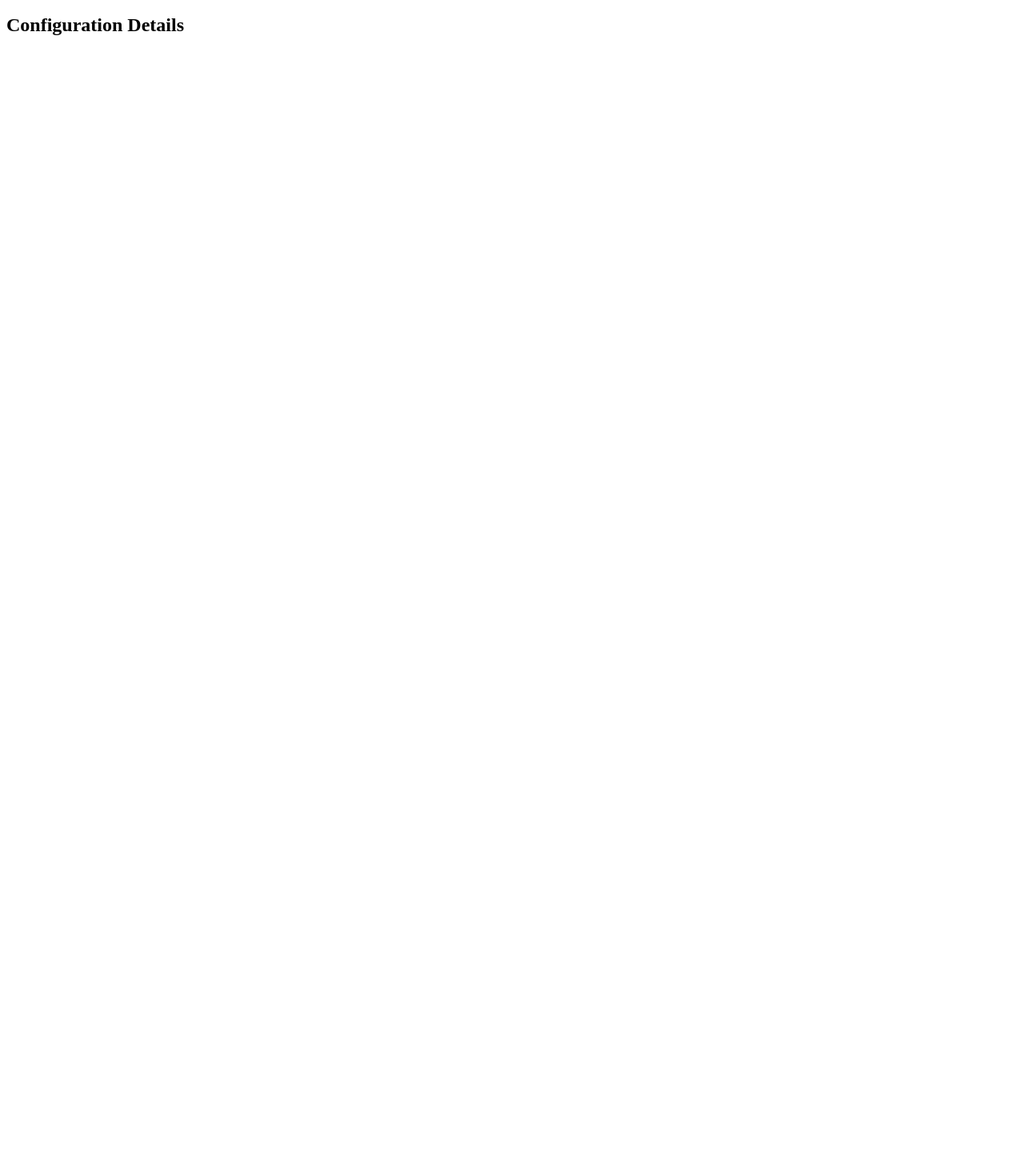
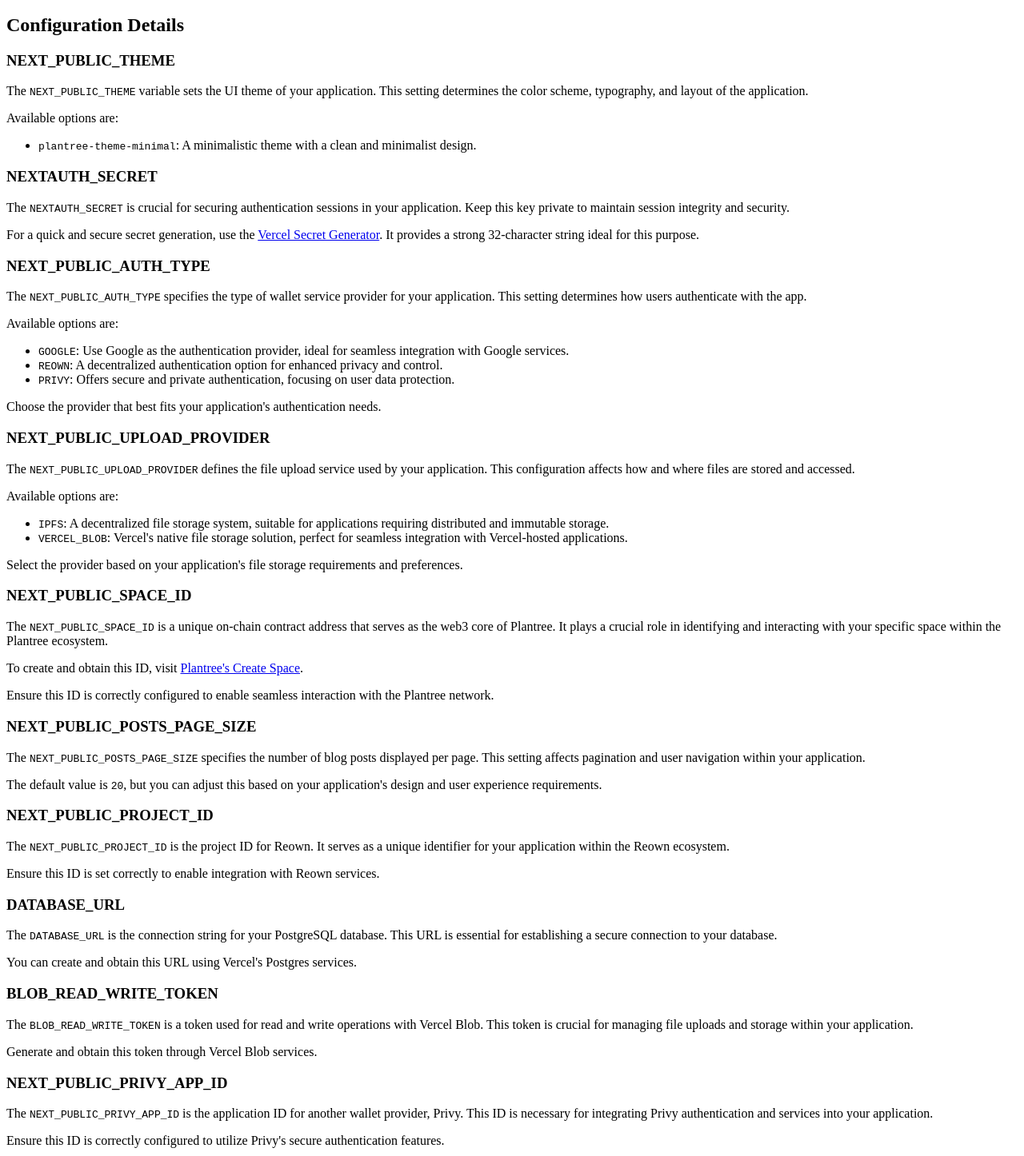
Before and after one commit to penx-lab/penx-docs, a Next.js app: page /guides/environment-variables in a window 1280 px wide. Shown: the part 224-1670 px from the top of the page at 80% size. Before the commit the page ends 800 px from the top, so only its background shows below. Built offline with nearby package versions, Linux system fonts and the light colour scheme.

Commit message:
docs: enhance environment variable descriptions

```diff
--- a/pages/deployment/vercel.mdx
+++ b/pages/deployment/vercel.mdx
@@ -22,6 +22,7 @@ Start by creating accounts on GitHub and Vercel. GitHub will host your code, whi
     href="https://github.com/signup?source=login"
     target="_blank"
     rel="noopener noreferrer"
+    arrow
   />
   <Cards.Card
     icon={<VercelIcon />}
@@ -29,6 +30,7 @@ Start by creating accounts on GitHub and Vercel. GitHub will host your code, whi
     href="https://vercel.com/login"
     target="_blank"
     rel="noopener noreferrer"
+    arrow
   />
 </Cards>
 
--- a/pages/guides/environment-variables.mdx
+++ b/pages/guides/environment-variables.mdx
@@ -1,16 +1,18 @@
 # Environment Variables
+
+
 
 Below is a comprehensive list of environment variables essential for configuring your application. Each variable is integral to the deployment and functionality of your app.
 
 | Variable                   | Description                                   | Example Value                           |
 |----------------------------|-----------------------------------------------|-----------------------------------------|
+| `NEXT_PUBLIC_THEME`        | UI theme of the application                   | `plantree-theme-minimal`                |
 | `NEXTAUTH_SECRET`          | Secure key for authentication sessions        | `your-secret-key`                       |
 | `NEXT_PUBLIC_AUTH_TYPE`    | Type of authentication provider               | `REOWN`                                 |
 | `NEXT_PUBLIC_UPLOAD_PROVIDER` | File upload service                       | `IPFS`                                  |
 | `NEXT_PUBLIC_SPACE_ID`     | Unique space identifier                       | `your-space-id`                         |
+| `NEXT_PUBLIC_POSTS_PAGE_SIZE` | Number of posts per page                   | `20`                                    |
 | `NEXT_PUBLIC_PROJECT_ID`   | Unique project identifier                     | `your-project-id`                       |
-| `NEXT_PUBLIC_POSTS_PAGE_SIZE` | Number of posts per page                   | `20`                                    |
-| `NEXT_PUBLIC_THEME`        | UI theme of the application                   | `plantree-theme-minimal`                |
 | `DATABASE_URL`             | Connection string for PostgreSQL              | `your-database-url`                     |
 | `BLOB_READ_WRITE_TOKEN`    | Token for Vercel Blob operations              | `your-token`                            |
 | `NEXT_PUBLIC_PRIVY_APP_ID` | Privy Application ID                          | `your-privy-app-id`                     |
@@ -18,3 +20,79 @@ Below is a comprehensive list of environment variables essential for configuring
 | `POSTGRES_PRISMA_URL`      | Connection string for Prisma                  | `your-prisma-url`                       |
 
 ## Configuration Details
+
+### **NEXT_PUBLIC_THEME**
+
+The `NEXT_PUBLIC_THEME` variable sets the UI theme of your application. This setting determines the color scheme, typography, and layout of the application.
+
+Available options are:
+
+- `plantree-theme-minimal`: A minimalistic theme with a clean and minimalist design.
+
+### **NEXTAUTH_SECRET**
+
+The `NEXTAUTH_SECRET` is crucial for securing authentication sessions in your application. Keep this key private to maintain session integrity and security.
+
+For a quick and secure secret generation, use the [Vercel Secret Generator](https://generate-secret.vercel.app/32). It provides a strong 32-character string ideal for this purpose.
+
+### **NEXT_PUBLIC_AUTH_TYPE**
+
+The `NEXT_PUBLIC_AUTH_TYPE` specifies the type of wallet service provider for your application. This setting determines how users authenticate with the app.
+
+Available options are:
+
+- `GOOGLE`: Use Google as the authentication provider, ideal for seamless integration with Google services.
+- `REOWN`: A decentralized authentication option for enhanced privacy and control.
+- `PRIVY`: Offers secure and private authentication, focusing on user data protection.
+
+Choose the provider that best fits your application's authentication needs.
+
+### **NEXT_PUBLIC_UPLOAD_PROVIDER**
+
+The `NEXT_PUBLIC_UPLOAD_PROVIDER` defines the file upload service used by your application. This configuration affects how and where files are stored and accessed.
+
+Available options are:
+
+- `IPFS`: A decentralized file storage system, suitable for applications requiring distributed and immutable storage.
+- `VERCEL_BLOB`: Vercel's native file storage solution, perfect for seamless integration with Vercel-hosted applications.
+
+Select the provider based on your application's file storage requirements and preferences.
+
+
+### **NEXT_PUBLIC_SPACE_ID**
+
+The `NEXT_PUBLIC_SPACE_ID` is a unique on-chain contract address that serves as the web3 core of Plantree. It plays a crucial role in identifying and interacting with your specific space within the Plantree ecosystem.
+
+To create and obtain this ID, visit [Plantree's Create Space](https://www.plantree.xyz/create-space).
+
+Ensure this ID is correctly configured to enable seamless interaction with the Plantree network.
+
+### **NEXT_PUBLIC_POSTS_PAGE_SIZE**
+
+The `NEXT_PUBLIC_POSTS_PAGE_SIZE` specifies the number of blog posts displayed per page. This setting affects pagination and user navigation within your application.
+
+The default value is `20`, but you can adjust this based on your application's design and user experience requirements.
+
+### **NEXT_PUBLIC_PROJECT_ID**
+
+The `NEXT_PUBLIC_PROJECT_ID` is the project ID for Reown. It serves as a unique identifier for your application within the Reown ecosystem.
+
+Ensure this ID is set correctly to enable integration with Reown services.
+
+### **DATABASE_URL**
+
+The `DATABASE_URL` is the connection string for your PostgreSQL database. This URL is essential for establishing a secure connection to your database.
+
+You can create and obtain this URL using Vercel's Postgres services.
+
+### **BLOB_READ_WRITE_TOKEN**
+
+The `BLOB_READ_WRITE_TOKEN` is a token used for read and write operations with Vercel Blob. This token is crucial for managing file uploads and storage within your application.
+
+Generate and obtain this token through Vercel Blob services.
+
+### **NEXT_PUBLIC_PRIVY_APP_ID**
+
+The `NEXT_PUBLIC_PRIVY_APP_ID` is the application ID for another wallet provider, Privy. This ID is necessary for integrating Privy authentication and services into your application.
+
+Ensure this ID is correctly configured to utilize Privy's secure authentication features.
```
